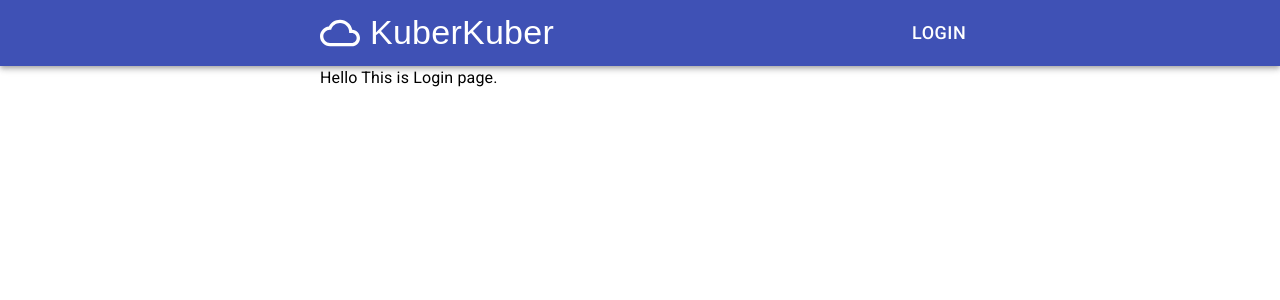
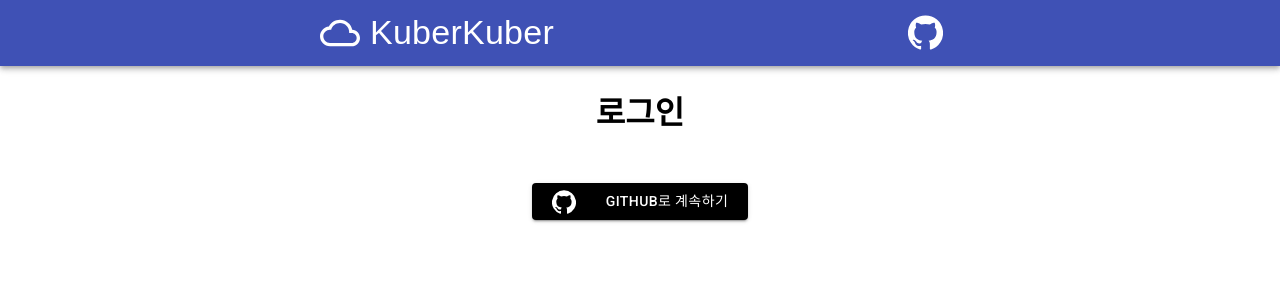
Before and after one commit to kuberkuber/front, a React (Create React App) app: page /login in a window 1280 px wide. Shown: the top 300 px of the page. Built offline with nearby package versions, Linux system fonts and the light colour scheme; no server answers.

Commit message:
Edit login page 깃허브로 로그인하기 추가

```diff
--- a/src/components/Menu.js
+++ b/src/components/Menu.js
@@ -5,6 +5,7 @@ import {
  } from 'react-router-dom';
 import { AppBar, Toolbar, Typography, IconButton, Button, Grid } from '@material-ui/core';
 import CloudQueueIcon from '@material-ui/icons/CloudQueue';
+import GitHubIcon from '@material-ui/icons/GitHub';
 
 const toolbar = {
 	marginLeft: "25%",
@@ -14,10 +15,9 @@ const name = {
 	fontFamily:"Arial",
 	paddingLeft:"10px"
 };
-const toolbarBtn = {
-	  color:"white",
-	  fontSize: '18px',
-	};
+const gitBtn = {
+	color:"white",
+}
 
 
 const Menu = () => {
@@ -36,9 +36,9 @@ const Menu = () => {
 				</IconButton>
 				</Grid>
 				<Grid item xs={6}>
-				<Button style={toolbarBtn} variant="inherit" href="\login" >
-  					Login
-				</Button>
+				<IconButton onClick={()=> window.open("/login", 'new', 'scrollbars=no,resizable=no,width=570,height=350,left=100,top=150')}>
+						<GitHubIcon style={gitBtn} fontSize="large"/>
+					</IconButton>
 				</Grid>
 			</Toolbar>
 		</AppBar>
--- a/src/pages/Login.js
+++ b/src/pages/Login.js
@@ -1,13 +1,33 @@
 import React from 'react';
-import { Typography } from '@material-ui/core';
+import { Typography, Button } from '@material-ui/core';
+import GitHubIcon from '@material-ui/icons/GitHub';
 
+const btnStyle = {
+  backgroundColor: "black",
+  color: "white",
+  paddingLeft:"20px",
+  paddingRight:"20px",
+}
+const gitIcon = {
+  color: "white",
+  paddingRight: "30px"
+}
 const Login = () => {
+
   return (
-	<div>
-        <Typography>
-            Hello This is Login page.
-        </Typography>
-	</div>
+    <div style={{"textAlign":"center"}}>
+      <h1 style={{"marginBottom":"50px"}}>
+        로그인
+      </h1>
+      <div>
+        <Button variant="contained" style={btnStyle}>
+          <GitHubIcon fontSize="medium" style={gitIcon} />
+          Github로 계속하기
+					</Button>
+      </div>
+      <div>
+      </div>
+    </div>
   );
 };
 
```
